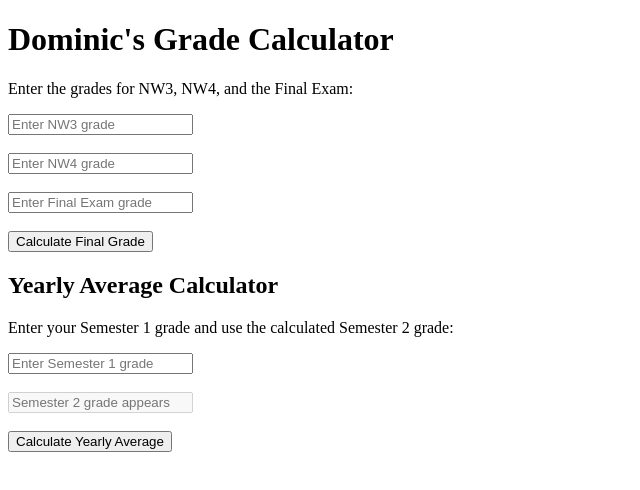
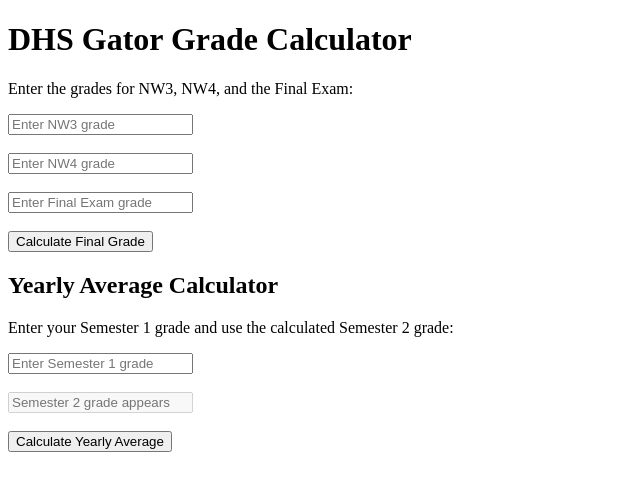
Before and after one commit to Melineh1/grade_calculator, a plain HTML site: page index.html in a window 1280 px wide. Shown: the whole page, without its empty margins (0-640 px from the left). Drawn offline with Linux system fonts and the light colour scheme.

Commit message:
Update index.html

```diff
--- a/index.html
+++ b/index.html
@@ -2,7 +2,7 @@
 <html lang="en">
 <head>
     <meta charset="UTF-8">
-    <title>Dominic's Grade Calculator</title>
+    <title>DHS Gator Grade Calculator</title>
     <script>
     function calculateFinalGrade() {
         var nw3 = parseFloat(document.getElementById('nw3').value);
@@ -39,7 +39,7 @@
     </script>
 </head>
 <body>
-    <h1>Dominic's Grade Calculator</h1>
+    <h1>DHS Gator Grade Calculator</h1>
     <p>Enter the grades for NW3, NW4, and the Final Exam:</p>
     <input type="number" id="nw3" placeholder="Enter NW3 grade" required><br><br>
     <input type="number" id="nw4" placeholder="Enter NW4 grade" required><br><br>
```
